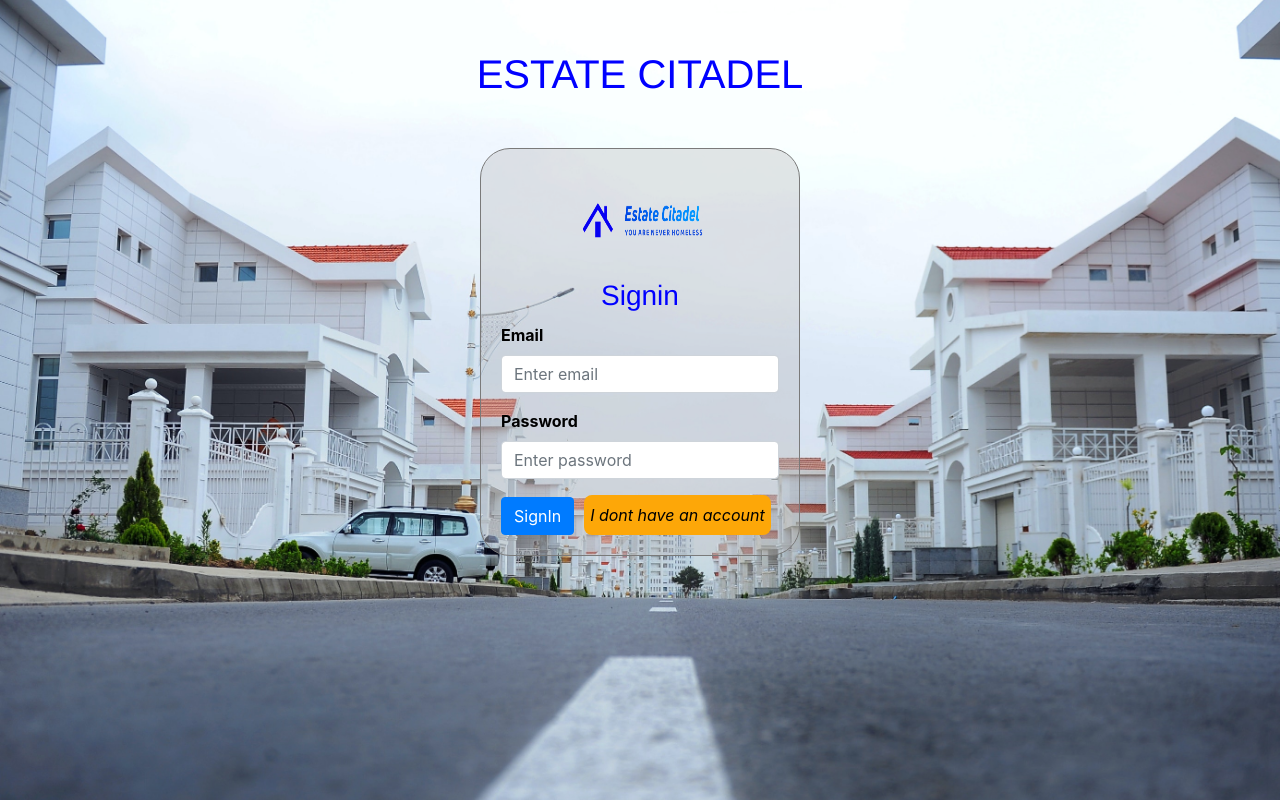
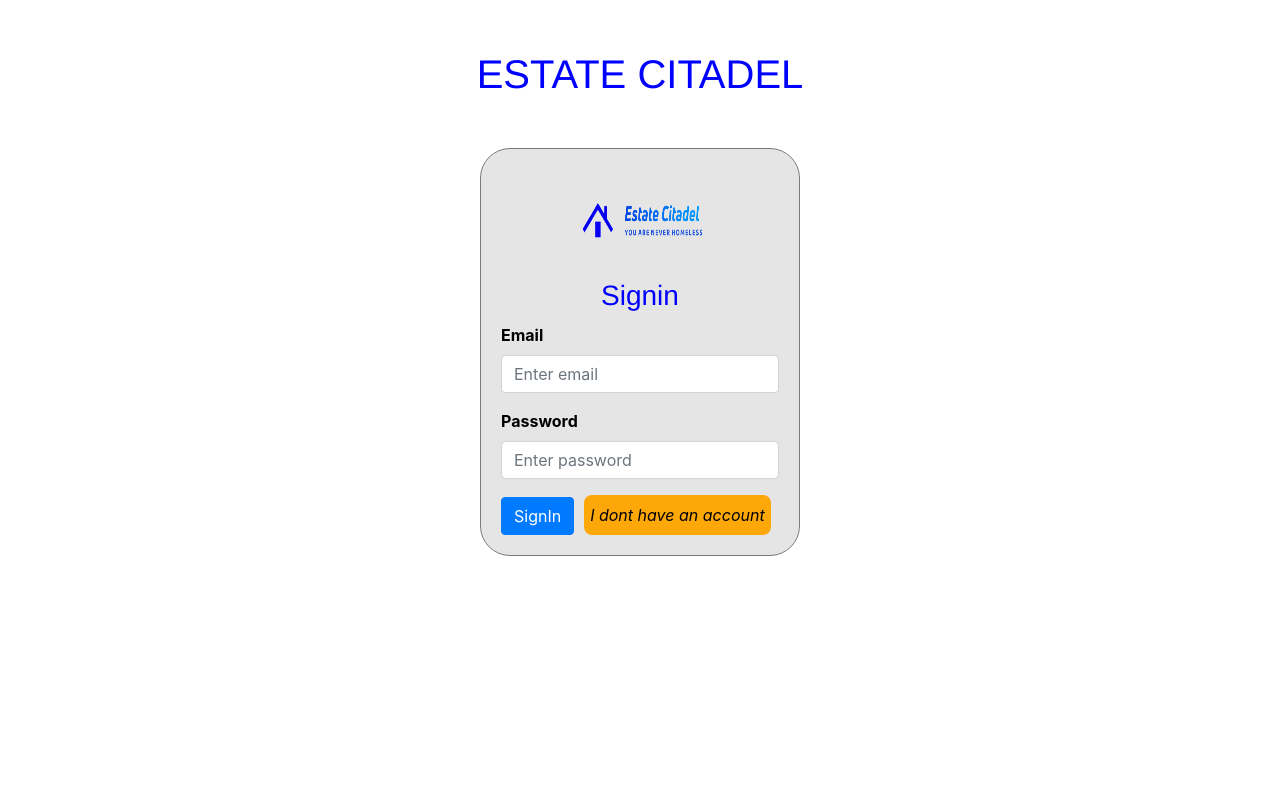
Before and after one commit to MbiydzenyuyStephen/estate-citadel, a React (Create React App) app: page / in a window 1280 px wide. Built offline with nearby package versions, Linux system fonts and the light colour scheme.

Commit message:
Components names have been updated to pascal casing

```diff
--- a/src/components/signin/signin.css
+++ b/src/components/signin/signin.css
@@ -42,7 +42,7 @@
   color: rgb(0, 0, 0);
 }
 
-.signInContainer{
+.signIn-Container{
  background-image: url(../../assets/log-sign-bg.jpg);
  background-size: cover;
  position:fixed;
--- a/src/components/signup/signup.css
+++ b/src/components/signup/signup.css
@@ -39,7 +39,7 @@
 
 
 
-.signUpContainer{
+.signUp-Container{
   background-image: url(../../assets/log-sign-bg.jpg);
   background-size: cover;
   position:fixed;
```
